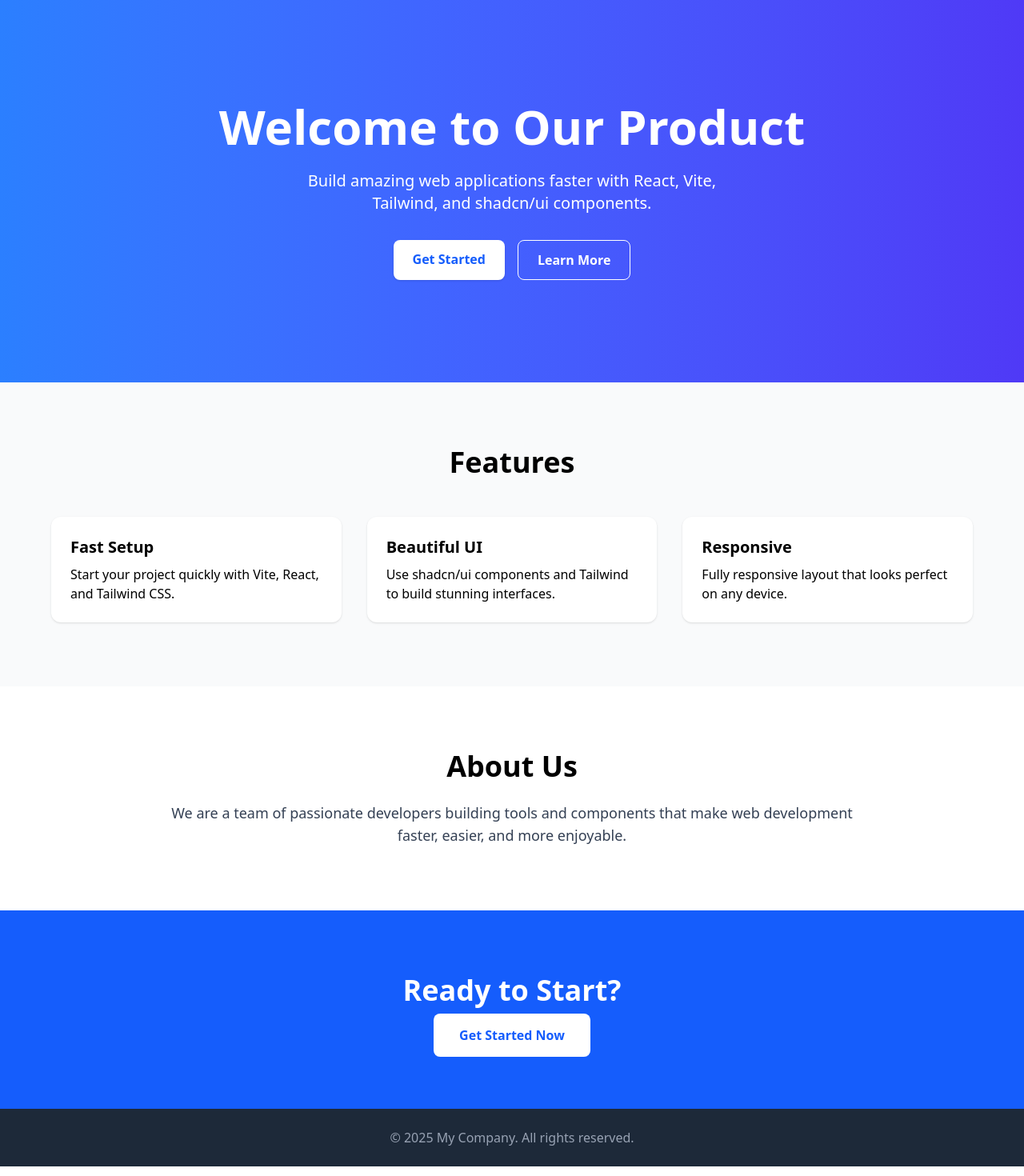
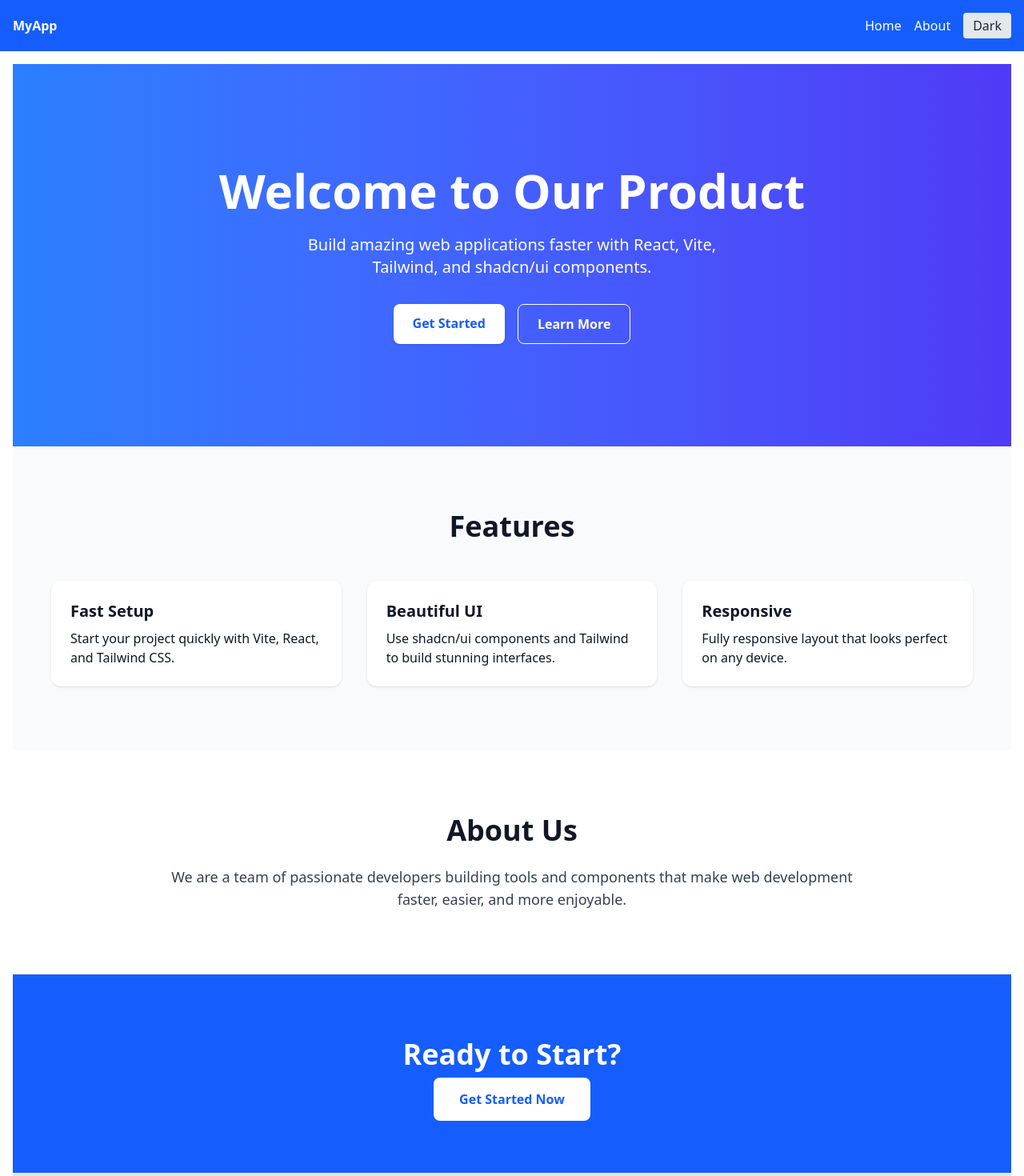
Before and after one commit to famiz6571/InfinioEd, a React (Vite) app in the folder web-user/: page / in a window 1280 px wide. Shown: the top 1470 px of the page at 80% size. Built offline with nearby package versions, Linux system fonts and the light colour scheme; a web font is replaced by a local one.

Commit message:
layout changes

```diff
--- /dev/null
+++ b/web-user/src/layout/Footer.tsx
@@ -0,0 +1,12 @@
+// src/layout/Footer.tsx
+import type { FC } from "react";
+
+const Footer: FC = () => (
+  <footer className="bg-gray-200 text-gray-800 dark:bg-gray-900 dark:text-gray-200 p-4 mt-auto transition-colors duration-300">
+    <div className="container mx-auto text-center">
+      &copy; {new Date().getFullYear()} MyApp. All rights reserved.
+    </div>
+  </footer>
+);
+
+export default Footer;
--- /dev/null
+++ b/web-user/src/layout/Layout.tsx
@@ -0,0 +1,18 @@
+import type { FC, ReactNode } from "react";
+import { Outlet } from "react-router-dom";
+import Navbar from "./Navbar";
+import Footer from "./Footer";
+
+const Layout: FC<{ children?: ReactNode }> = () => {
+  return (
+    <div className="flex flex-col min-h-screen">
+      <Navbar />
+      <main className="flex-grow container mx-auto p-4">
+        <Outlet />
+      </main>
+      <Footer />
+    </div>
+  );
+};
+
+export default Layout;
--- /dev/null
+++ b/web-user/src/layout/Navbar.tsx
@@ -0,0 +1,53 @@
+// src/layout/Navbar.tsx
+import type { FC } from "react";
+import { useState, useEffect } from "react";
+
+const Navbar: FC = () => {
+  const [isDark, setIsDark] = useState(false);
+
+  // Load theme from localStorage
+  useEffect(() => {
+    const storedTheme = localStorage.getItem("theme");
+    if (storedTheme === "dark") {
+      setIsDark(true);
+      document.documentElement.classList.add("dark");
+    }
+  }, []);
+
+  const toggleTheme = () => {
+    if (isDark) {
+      document.documentElement.classList.remove("dark");
+      localStorage.setItem("theme", "light");
+    } else {
+      document.documentElement.classList.add("dark");
+      localStorage.setItem("theme", "dark");
+    }
+    setIsDark(!isDark);
+  };
+
+  return (
+    <header className="bg-blue-600 dark:bg-gray-900 text-white p-4 transition-colors duration-300">
+      <nav className="container mx-auto flex justify-between items-center">
+        <span className="font-bold">MyApp</span>
+        <ul className="flex gap-4 items-center">
+          <li>
+            <a href="/">Home</a>
+          </li>
+          <li>
+            <a href="/about">About</a>
+          </li>
+          <li>
+            <button
+              onClick={toggleTheme}
+              className="px-3 py-1 rounded bg-gray-200 dark:bg-gray-700 text-gray-800 dark:text-gray-200 transition-colors duration-300"
+            >
+              {isDark ? "Light" : "Dark"}
+            </button>
+          </li>
+        </ul>
+      </nav>
+    </header>
+  );
+};
+
+export default Navbar;
--- a/web-user/src/pages/LandingPage.tsx
+++ b/web-user/src/pages/LandingPage.tsx
@@ -1,6 +1,8 @@
-const LandingPage = () => {
+import type { FC } from "react";
+
+const LandingPage: FC = () => {
   return (
-    <div className="min-h-screen flex flex-col">
+    <div className="min-h-screen flex flex-col transition-colors duration-300 bg-white dark:bg-gray-900">
       {/* Hero Section */}
       <section className="bg-gradient-to-r from-blue-500 to-indigo-600 text-white flex flex-col items-center justify-center text-center py-32 px-4">
         <h1 className="text-5xl md:text-6xl font-bold mb-6">
@@ -27,23 +29,28 @@ const LandingPage = () => {
       </section>
 
       {/* Features Section */}
-      <section id="features" className="py-20 px-4 bg-gray-50">
-        <h2 className="text-4xl font-bold text-center mb-12">Features</h2>
+      <section
+        id="features"
+        className="py-20 px-4 bg-gray-50 dark:bg-gray-800 transition-colors duration-300"
+      >
+        <h2 className="text-4xl font-bold text-center mb-12 text-gray-900 dark:text-white">
+          Features
+        </h2>
         <div className="max-w-6xl mx-auto grid gap-8 md:grid-cols-3">
-          <div className="bg-white p-6 rounded-xl shadow hover:shadow-lg transition">
+          <div className="bg-white dark:bg-gray-700 text-gray-900 dark:text-gray-100 p-6 rounded-xl shadow hover:shadow-lg transition">
             <h3 className="text-xl font-semibold mb-2">Fast Setup</h3>
             <p>
               Start your project quickly with Vite, React, and Tailwind CSS.
             </p>
           </div>
-          <div className="bg-white p-6 rounded-xl shadow hover:shadow-lg transition">
+          <div className="bg-white dark:bg-gray-700 text-gray-900 dark:text-gray-100 p-6 rounded-xl shadow hover:shadow-lg transition">
             <h3 className="text-xl font-semibold mb-2">Beautiful UI</h3>
             <p>
               Use shadcn/ui components and Tailwind to build stunning
               interfaces.
             </p>
           </div>
-          <div className="bg-white p-6 rounded-xl shadow hover:shadow-lg transition">
+          <div className="bg-white dark:bg-gray-700 text-gray-900 dark:text-gray-100 p-6 rounded-xl shadow hover:shadow-lg transition">
             <h3 className="text-xl font-semibold mb-2">Responsive</h3>
             <p>Fully responsive layout that looks perfect on any device.</p>
           </div>
@@ -51,10 +58,15 @@ const LandingPage = () => {
       </section>
 
       {/* About Section */}
-      <section id="about" className="py-20 px-4 bg-white">
+      <section
+        id="about"
+        className="py-20 px-4 bg-white dark:bg-gray-900 transition-colors duration-300"
+      >
         <div className="max-w-4xl mx-auto text-center">
-          <h2 className="text-4xl font-bold mb-6">About Us</h2>
-          <p className="text-lg text-gray-700">
+          <h2 className="text-4xl font-bold mb-6 text-gray-900 dark:text-white">
+            About Us
+          </h2>
+          <p className="text-lg text-gray-700 dark:text-gray-300">
             We are a team of passionate developers building tools and components
             that make web development faster, easier, and more enjoyable.
           </p>
@@ -62,7 +74,7 @@ const LandingPage = () => {
       </section>
 
       {/* Call to Action */}
-      <section className="py-20 px-4 bg-blue-600 text-white text-center">
+      <section className="py-20 px-4 bg-blue-600 dark:bg-indigo-700 text-white text-center transition-colors duration-300">
         <h2 className="text-4xl font-bold mb-6">Ready to Start?</h2>
         <a
           href="#"
@@ -73,7 +85,7 @@ const LandingPage = () => {
       </section>
 
       {/* Footer */}
-      <footer className="bg-gray-800 text-gray-400 text-center py-6">
+      <footer className="bg-gray-200 dark:bg-gray-900 text-gray-800 dark:text-gray-200 text-center py-6 transition-colors duration-300">
         &copy; {new Date().getFullYear()} My Company. All rights reserved.
       </footer>
     </div>
--- a/web-user/src/router.tsx
+++ b/web-user/src/router.tsx
@@ -1,11 +1,17 @@
 import { BrowserRouter as Router, Routes, Route } from "react-router-dom";
 import LandingPage from "./pages/LandingPage";
+import type { FC } from "react";
+import Layout from "./layout/Layout";
 
-const AppRouter = () => {
+const AppRouter: FC = () => {
   return (
     <Router>
       <Routes>
-        <Route path="/" element={<LandingPage />} />
+        <Route element={<Layout />}>
+          <Route path="/" element={<LandingPage />} />
+          {/* Add more pages here, e.g.:
+          <Route path="/about" element={<AboutPage />} /> */}
+        </Route>
       </Routes>
     </Router>
   );
```
